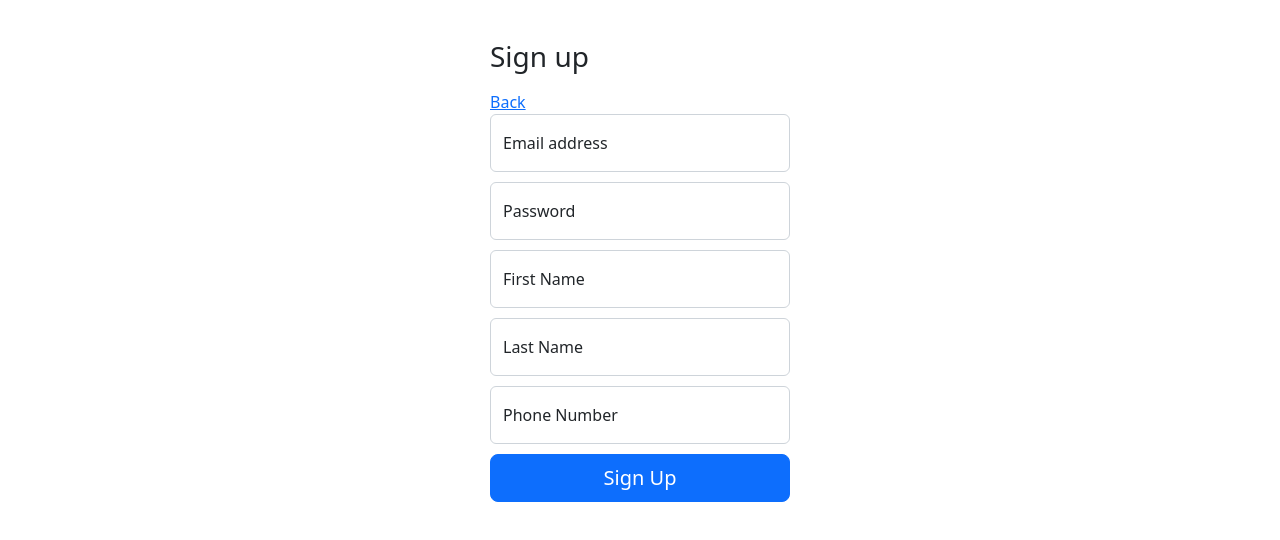
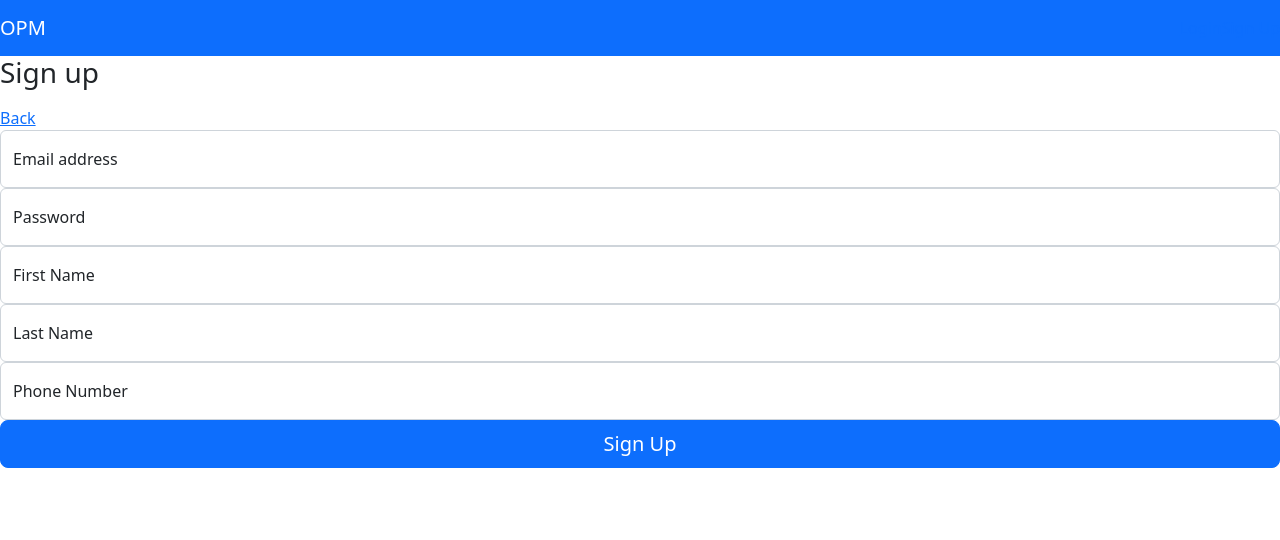
Before and after one commit to siarheipats/opinionated_project_management, a React (Create React App) app in the folder frontend/: page /signup in a window 1280 px wide. Shown: the top 540 px of the page. Built offline with nearby package versions, Linux system fonts and the light colour scheme.

Commit message:
Front end cleanup
Cleaned up frontend from all styles, moved navbar to the main page.

```diff
--- a/frontend/package.json
+++ b/frontend/package.json
@@ -1,5 +1,4 @@
 {
-  "proxy": "http://localhost:4000",
   "name": "frontend",
   "version": "0.1.0",
   "private": true,
@@ -9,6 +8,7 @@
     "@testing-library/user-event": "^13.5.0",
     "bootstrap": "^5.2.2",
     "bootstrap-icons": "^1.10.2",
+    "http-proxy-middleware": "^2.0.6",
     "react": "^18.2.0",
     "react-dom": "^18.2.0",
     "react-icons": "^4.7.1",
--- a/frontend/src/App.js
+++ b/frontend/src/App.js
@@ -1,27 +1,34 @@
-import {BrowserRouter, Routes, Route} from 'react-router-dom'
+import { BrowserRouter, Routes, Route } from 'react-router-dom'
 
 // Pages and components
-import Home from './pages/home'
-import Signup from './pages/signup';
-import Dashboard from './pages/dashboard'
+import Home from './pages/Home'
+import Signup from './pages/Signup';
+import Login from './pages/Login';
+import Dashboard from './pages/Dashboard';
+import NavBar from './components/navbar';
 
 function App() {
   return (
     <div className="App">
       <BrowserRouter>
+        <NavBar />
         <div className='pages'>
           <Routes>
             <Route
-              path = '/'
-              element={<Home/>}
+              path='/'
+              element={<Home />}
             />
             <Route
-              path = '/signup'
-              element={<Signup/>}
+              path='/signup'
+              element={<Signup />}
             />
             <Route
-              path = '/dashboard'
-              element={<Dashboard/>}
+              path='/login'
+              element={<Login />}
+            />
+            <Route
+              path='/dashboard'
+              element={<Dashboard />}
             />
           </Routes>
         </div>
--- a/frontend/src/components/navbar.js
+++ b/frontend/src/components/navbar.js
@@ -2,13 +2,13 @@ import { useLogout } from "../hooks/useLogout";
 import { useAuthContext } from "../hooks/useAuthContext";
 import { IoMdSettings } from "react-icons/io"
 import { useState } from "react";
+import { Link } from 'react-router-dom';
 
 const Navbar = (props) => {
     const { logout } = useLogout();
     const { user } = useAuthContext();
 
-    const handleSettingsClick = () =>
-    {
+    const handleSettingsClick = () => {
         props.settingsToggle();
     };
 
@@ -16,31 +16,26 @@ const Navbar = (props) => {
         logout();
     }
 
-
-
-
     return (
-        <nav class="navbar navbar-expand-lg navbar-dark bg-dark">
-            <div class="container-fluid">
-                <a class="navbar-brand" href="/">LOGO</a>
-                <button class="navbar-toggler" type="button" data-bs-toggle="collapse" data-bs-target="#navbarText" aria-controls="navbarText" aria-expanded="false" aria-label="Toggle navigation">
-                    <span class="navbar-toggler-icon"></span>
-                </button>
-            <div class="collapse navbar-collapse" id="navbarText">
-                <ul class="navbar-nav me-auto mb-2 mb-lg-0">
-                    <li class="nav-item">
-                        <span class="navbar-text">&nbsp;&nbsp;&nbsp;&nbsp;&nbsp;&nbsp;Welcome, {user.user.firstName} {user.user.lastName}</span>
-                    </li>
-                </ul>
-                <span class="navbar-text">
-                    <button class="btn btn-primary" type="button" onClick={handleSettingsClick}>Settings</button>
-                </span>
-                <span class="navbar-text">
-                    <button class="btn btn-primary" type="button" onClick={handleLogout}>Log out</button>
-                </span>
-            </div>
-        </div>
-    </nav>
+        <header>
+            <nav class="navbar navbar-dark bg-primary">
+                <a class="navbar-brand" href="/">OPM</a>
+                {user && (
+                    <div>
+                        <div>
+                            <span>Welcome, {user.user.firstName}  </span>
+                            <button onClick={handleLogout}>Log out</button>
+                        </div>
+                    </div>
+                )}
+                {!user && (
+                    <div>
+                        <Link to="/login">Login</Link>
+                        <Link to="/signup">Sign Up</Link>
+                    </div>
+                )}
+            </nav>
+        </header>
     )
 }
 
--- a/frontend/src/hooks/useUpdateName.js
+++ /dev/null
@@ -1,32 +0,0 @@
-import { useState } from "react";
-import { useAuthContext } from "./useAuthContext";
-
-export const useUpdateName = () => {
-    const [error, setError] = useState(null);
-    const [isLoading, setIsLoading] = useState(null);
-
-    const updateName = async (customerId, firstName, lastName) => {
-        setIsLoading(true);
-        setError(null);
-
-        const response = await fetch('/api/user/update', {
-            method: 'POST',
-            headers: {'Content-Type': 'application/json'},
-            body: JSON.stringify({customerId, firstName, lastName})
-        })
-
-        const json = await response.json();
-
-        if (!response.ok) {
-            setIsLoading(false);
-            setError(json.error);
-        }
-        if (response.ok) {
-            // save the user's json object to local storage
-            localStorage.setItem('user', JSON.stringify(json));
-            setIsLoading(false);
-        }
-    }
-
-    return {updateName, isLoading, error}
-}
--- a/frontend/src/hooks/useUpdatePassword.js
+++ /dev/null
@@ -1,32 +0,0 @@
-import { useState } from "react";
-import { useAuthContext } from "./useAuthContext";
-
-export const useUpdatePassword = () => {
-    const [errorPwd, setError] = useState(null);
-    const [isLoadingPwd, setIsLoading] = useState(null);
-
-    const updatePassword = async (customerId, oldPassword, newPassword, confirmNewPassword) => {
-        setIsLoading(true)
-        setError(null)
-
-        const response = await fetch ('/api/user/pwdchange', {
-            method: 'POST',
-            headers: {'Content-Type': 'application/json'},
-            body: JSON.stringify({customerId, oldPassword, newPassword, confirmNewPassword})
-        })
-
-        const json = await response.json();
-
-        if (!response.ok) {
-            setIsLoading(false);
-            setError(json.error);
-        }
-        if (response.ok) {
-            // save the user's json object to local storage
-            localStorage.setItem('user', JSON.stringify(json));
-            setIsLoading(false);
-        }
-    }
-
-    return {updatePassword, isLoadingPwd, errorPwd}
-}
--- a/frontend/src/index.css
+++ b/frontend/src/index.css
@@ -1,38 +1,8 @@
+/* google font */
+@import url('https://fonts.googleapis.com/css2?family=Poppins:wght@300;400;500;600;800&family=VT323&display=swap');
+
 body {
+  background: #f1f1f1;
   margin: 0;
-  font-family: -apple-system, BlinkMacSystemFont, 'Segoe UI', 'Roboto', 'Oxygen',
-    'Ubuntu', 'Cantarell', 'Fira Sans', 'Droid Sans', 'Helvetica Neue',
-    sans-serif;
-  -webkit-font-smoothing: antialiased;
-  -moz-osx-font-smoothing: grayscale;
-  height: 100%;
-  align-items: center;
-
-  background-color: #f5f5f5;
+  font-family: "Poppins";
 }
-
-code {
-  font-family: source-code-pro, Menlo, Monaco, Consolas, 'Courier New',
-    monospace;
-}
-
-.form-signin {
-  max-width: 330px;
-  padding: 15px;
-  padding-top: 40px;
-  padding-bottom: 40px;
-}
-
-.form-signin .form-floating:focus-within {
-  z-index: 2;
-}
-
-.form-signin input {
-  margin-bottom: 10px;
-}
-
-.setting-btn {
-  padding-left: 10px;
-  padding-right: 10px;
-  size: 35;
-}
--- a/frontend/src/pages/dashboard.js
+++ b/frontend/src/pages/dashboard.js
@@ -1,20 +1,11 @@
 import { useState } from "react";
 import Navbar from "../components/navbar";
-import Settings from "../components/settings"
 
 const Dashboard = () => {
 
-    const [settingsShown, setSettingsShown] = useState(false);
-
-    const settingsOn = event => {
-        setSettingsShown(current => !current)
-    }
-
     return (
         <div>
-            <Navbar settingsToggle = {settingsOn}/>
-            {settingsShown === false && <h1>Dashboard</h1>}
-            {settingsShown === true && <Settings/>}
+            Dashboard
         </div>
     )
 }
```
Also changed, not shown: frontend/src/pages/home.js (+10 -10 lines), frontend/src/setupProxy.js (added, +11 -0 lines), 1 other file (tests, documents, lock files or other folders).
